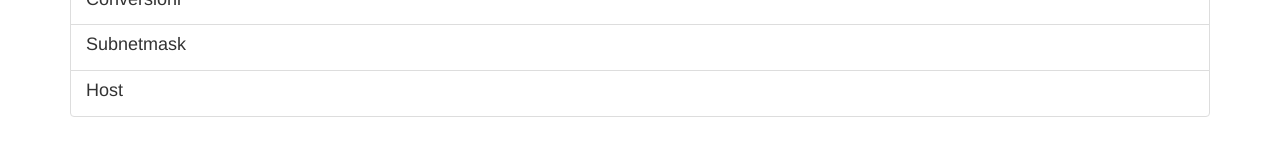
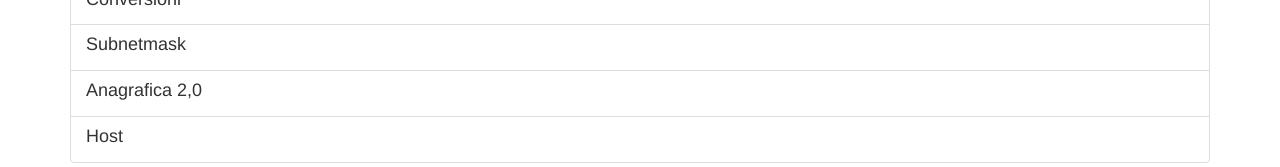
Before and after one commit to antoniocampanella/lavoritps, a plain HTML site: page index.html in a window 1280 px wide. Shown: the part 206-373 px from the top of the page. Drawn offline with nearby package versions, Linux system fonts and the light colour scheme.

Commit message:
Add link to Anagrafica 2.0 in index.html

```diff
--- a/index.html
+++ b/index.html
@@ -31,6 +31,10 @@
       <h4 class="list-group-item-heading">Subnetmask</h4>
     </a>
 
+    <a href="https://antoniocampanella.github.io/lavoritps/anagrafica2.0.html" class="list-group-item">
+      <h4 class="list-group-item-heading">Anagrafica 2,0</h4>
+    </a>
+
     <a href="https://antoniocampanella.github.io/lavoritps/host.html" class="list-group-item">
       <h4 class="list-group-item-heading">Host</h4>
     </a>
```
